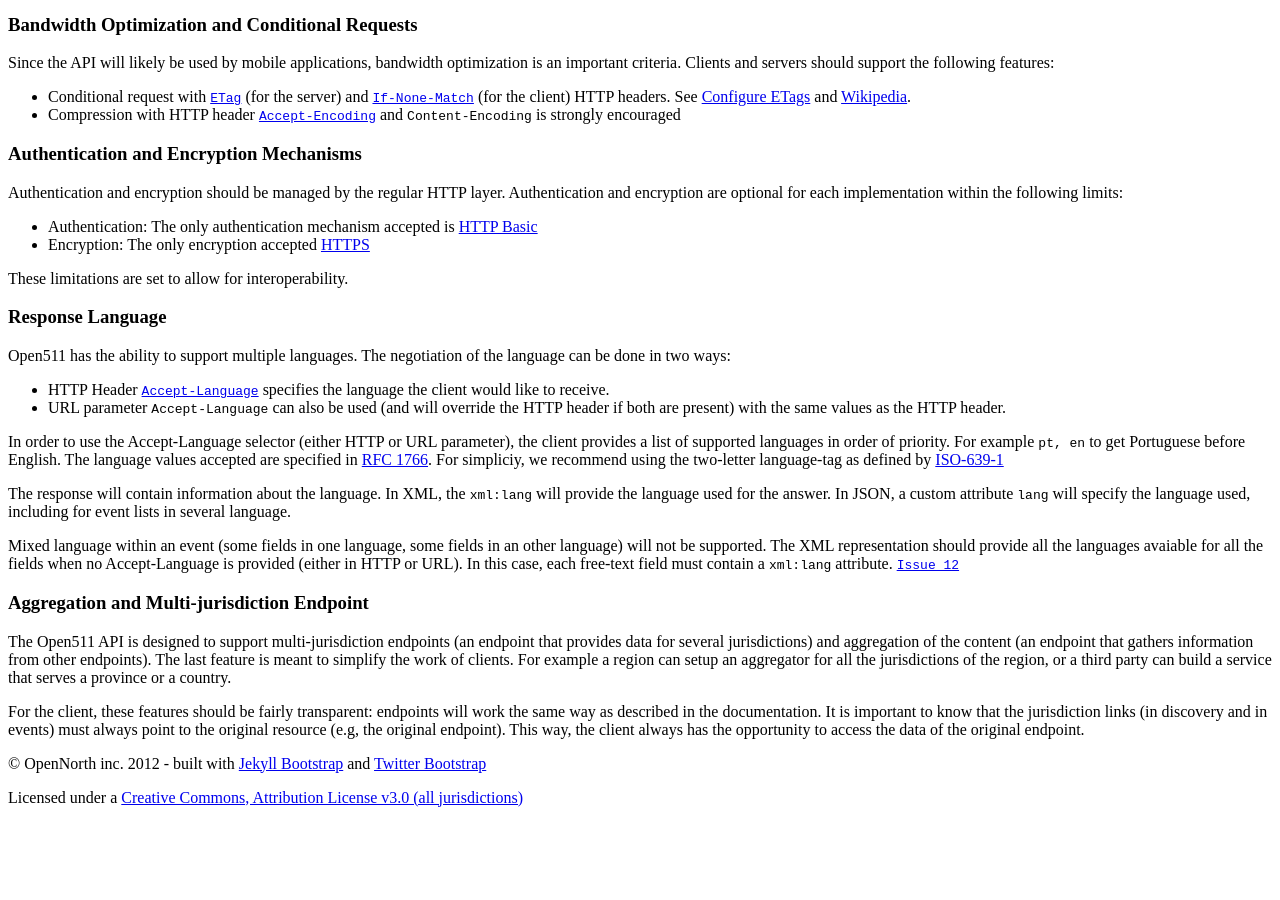
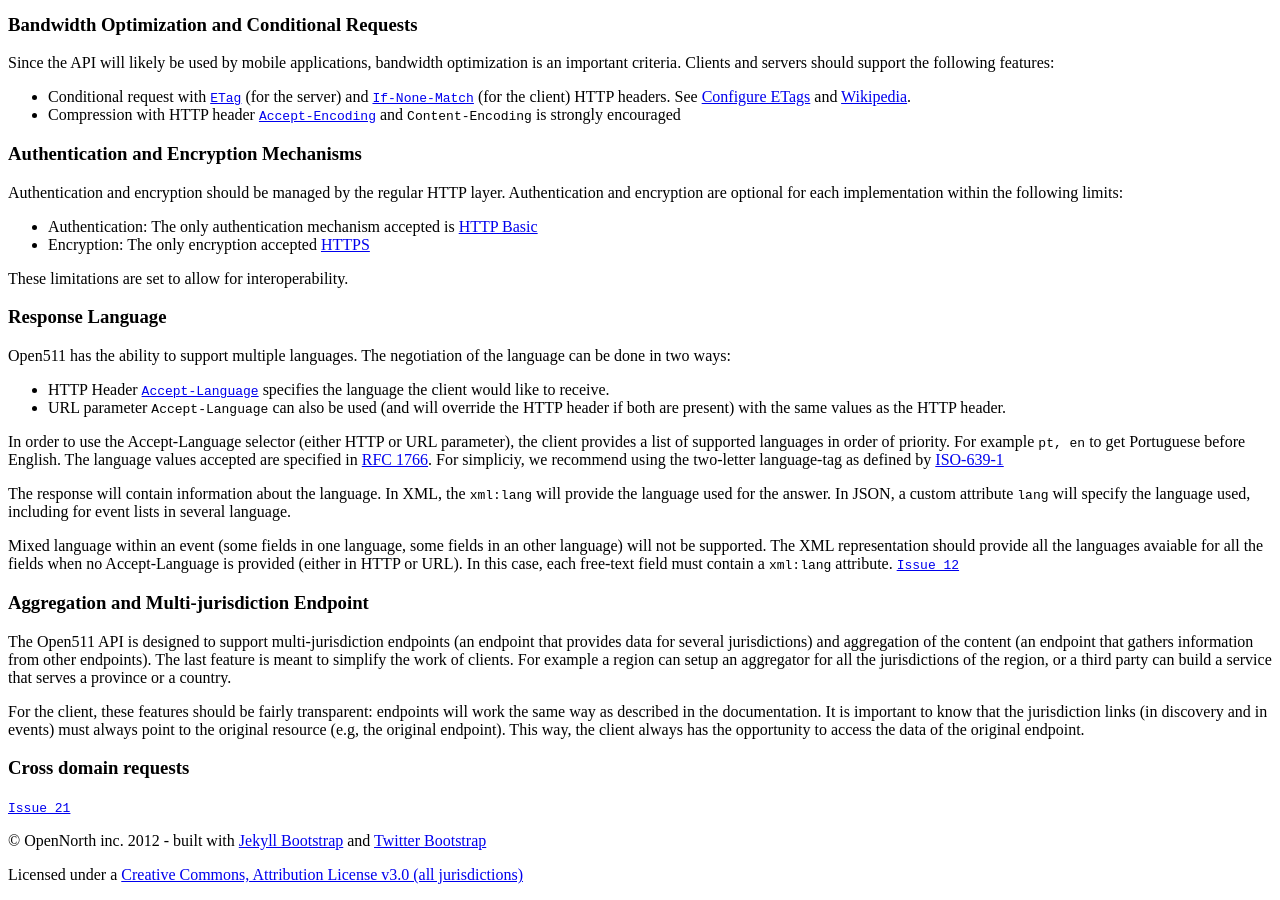
Before and after one commit to open511/Open511API, a Jekyll site: the page built from guidelines.html, in a window 1280 px wide and 900 px high, scrolled down 1225 px. Built offline with Jekyll 4.4.1, drawn with Linux system fonts in a browser that asks for light colours; nearby versions of some CDN libraries; before the commit the page ends 2048 px from its top, so only the background shows below that.

Commit message:
Add a guideline elements for cross domain requests

```diff
--- a/guidelines.html
+++ b/guidelines.html
@@ -94,3 +94,7 @@ These limitations are set to allow for interoperability.
 <p>The Open511 API is designed to support multi-jurisdiction endpoints (an endpoint that provides data for several jurisdictions) and aggregation of the content (an endpoint that gathers information from other endpoints). The last feature is meant to simplify the work of clients. For example a region can setup an aggregator for all the jurisdictions of the region, or a third party can build a service that serves a province or a country.</p>
 
 <p>For the client, these features should be fairly transparent: endpoints will work the same way as described in the documentation. It is important to know that the jurisdiction links (in discovery and in events) must always point to the original resource (e.g, the original endpoint). This way, the client always has the opportunity to access the data of the original endpoint.</p>
+
+<h3>Cross domain requests</h3>
+
+<code><a href="https://github.com/opennorth/Open511API/issues/21">Issue 21</a></code>
```
Also changed, not shown: history.md (+1 -1 lines).
